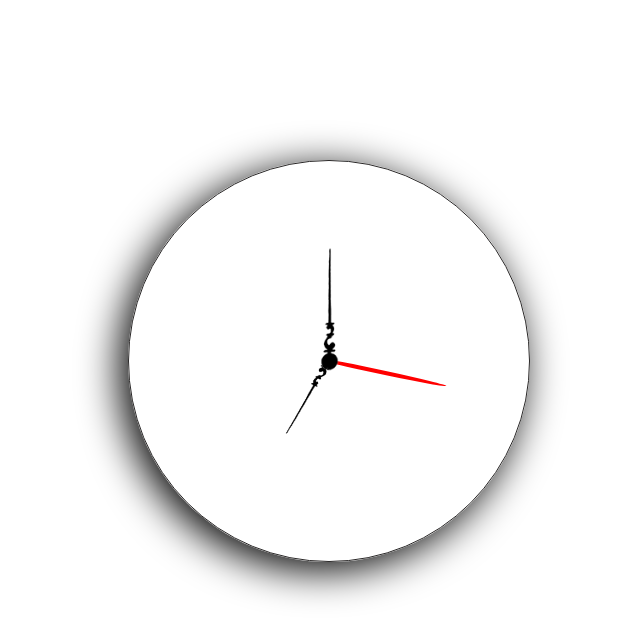
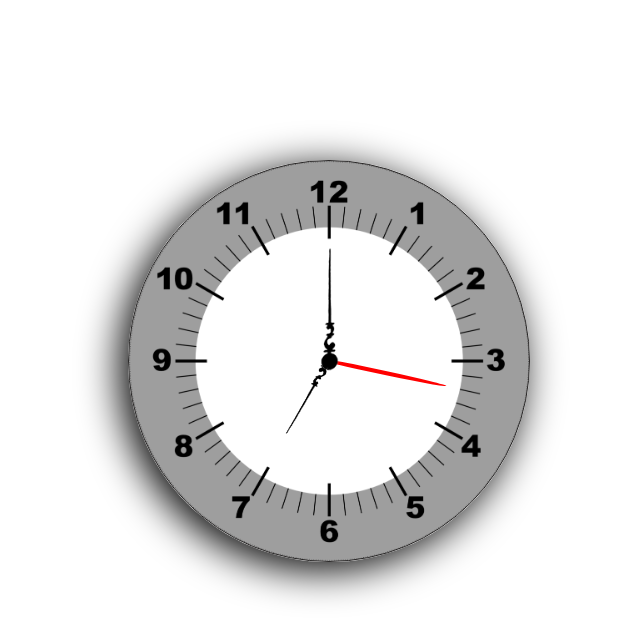
Before and after one commit to ashutosh1220/analog-clock, a plain HTML site: page index.html in a window 1280 px wide. Shown: the whole page, without its empty margins (311-951 px from the left). Drawn offline with Linux system fonts and the light colour scheme; the site is published under a folder, as on GitHub Pages, so addresses that start at the root find nothing.

Commit message:
Project updated

```diff
--- a/src/style.css
+++ b/src/style.css
@@ -12,7 +12,7 @@ body{
 .container{
     height: 50vh;
     width: 50vh;
-    background-image: url('/assets/bgwallpaper.jpg');
+    background-image: url('../assets/bgwallpaper.jpg');
     background-size: cover;
     background-repeat: no-repeat;
     display: flex;
@@ -29,7 +29,7 @@ body{
 #clock{
     height: 100%;
     width: 100%;
-    background-image: url('/assets/clockface.png');
+    background-image: url('../assets/clockface.png');
     background-size: cover;
     background-position: center;
     display: flex;
```
